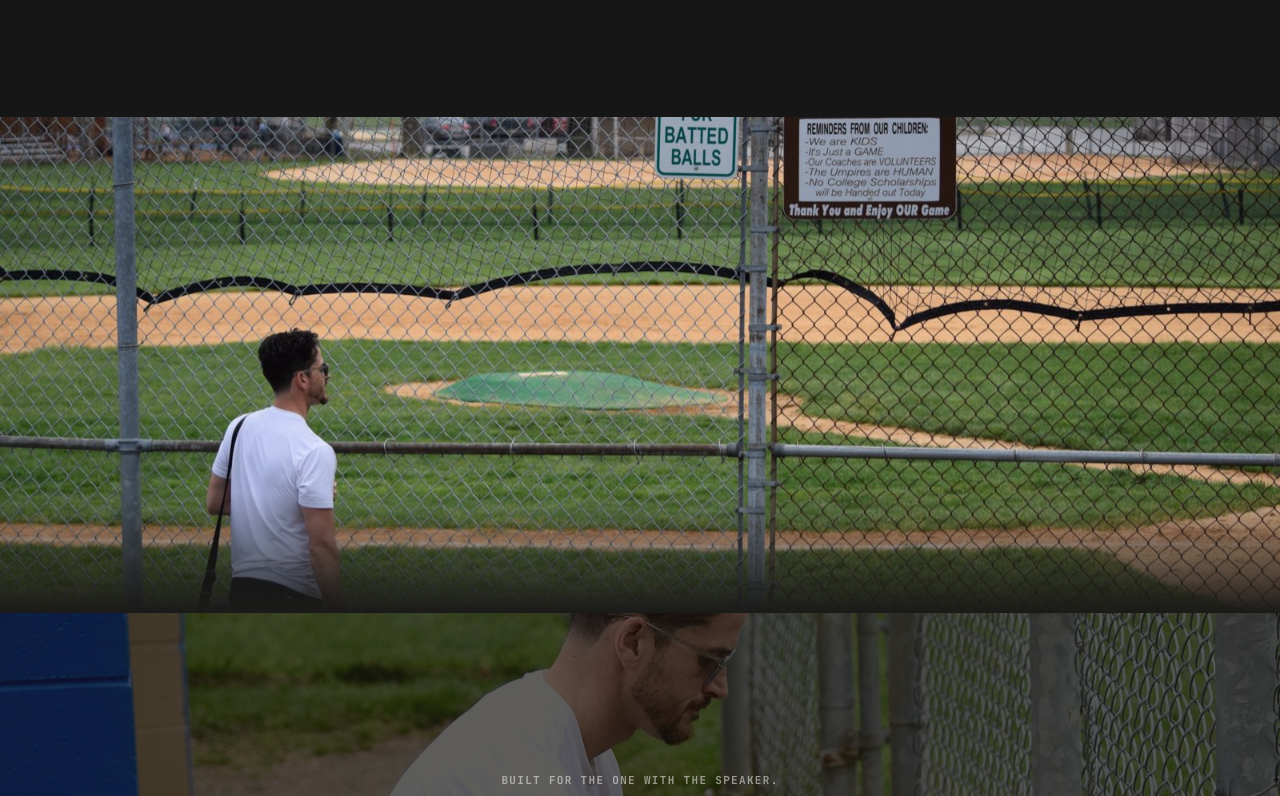
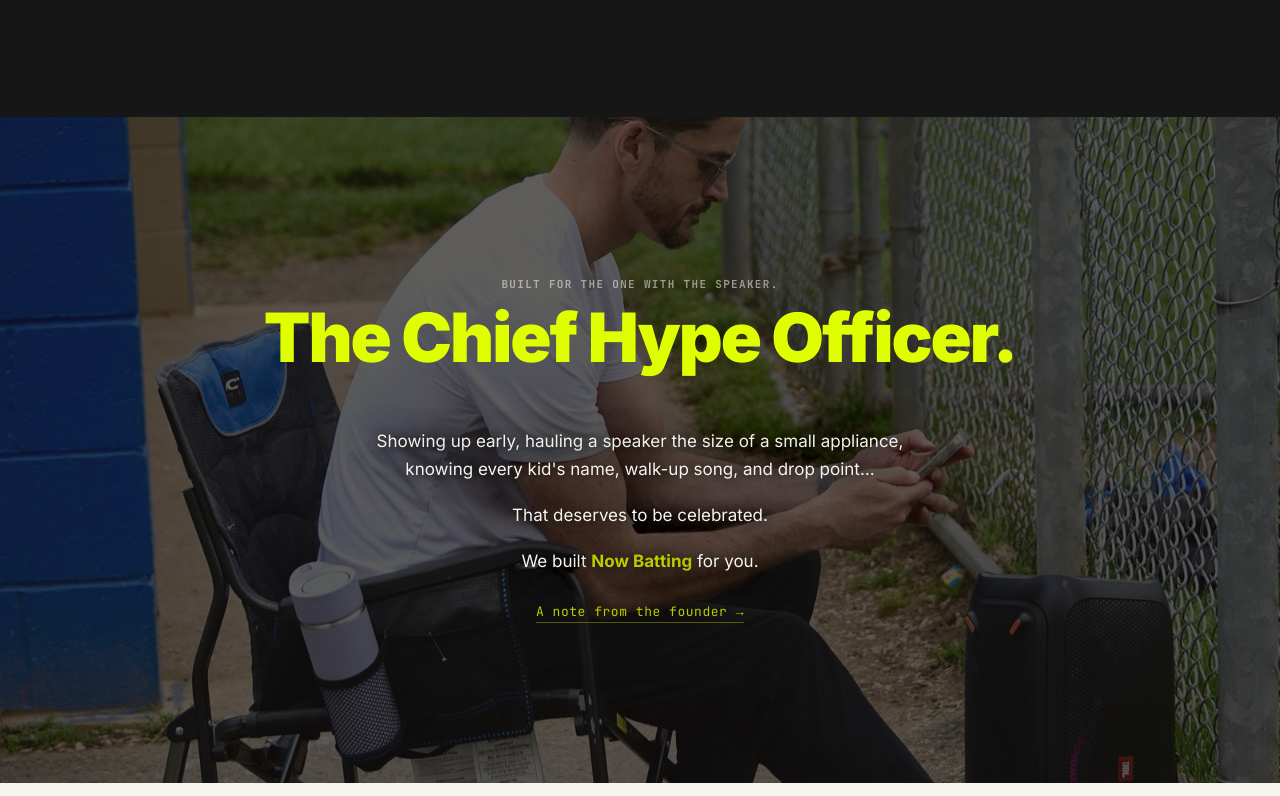
Before and after one commit to andrewtesta1/now-batting-landing, a plain HTML site: page index.html in a window 1280 px wide. Shown: the part 2633-3429 px from the top of the page. Drawn offline with nearby package versions, Linux system fonts and the light colour scheme; a script that the page names is missing.

Commit message:
Landing: remove Gardner field band (duplicative with persona section)

```diff
--- a/index.html
+++ b/index.html
@@ -572,14 +572,6 @@
     /* "You will be..." intro line */
     .persona-you { font-family: var(--font-mono); font-size: 11px; font-weight: 500; letter-spacing: 0.12em; color: var(--txt3); text-transform: uppercase; margin-bottom: 16px; margin-top: -8px; }
 
-    /* ── Field establishing band (Gardner) — full-bleed, no frame ── */
-    .fieldband { padding: 0; background: #1A1A18; line-height: 0; position: relative; }
-    .fieldband-wrap { max-width: none; margin: 0; position: relative; }
-    .fieldband-img { width: 100%; height: 62vh; max-height: 600px; min-height: 340px; object-fit: cover; object-position: 50% 40%; display: block; }
-    /* soft fade into the dark persona section below so it doesn't read as a hard cut */
-    .fieldband-wrap::after { content: ''; position: absolute; left: 0; right: 0; bottom: 0; height: 120px; background: linear-gradient(to bottom, rgba(26,26,24,0) 0%, #1A1A18 100%); pointer-events: none; }
-    @media (max-width: 768px) { .fieldband-img { height: 48vh; max-height: 440px; min-height: 300px; } }
-
     /* ── 3. PERSONA ── */
     .persona { padding: 0; }
     .persona-band {
@@ -2563,12 +2555,6 @@
 
 
 <!-- 3. PERSONA + TESTIMONIAL -->
-<section class="fieldband">
-  <div class="fieldband-wrap" data-aos="fade-up">
-    <img src="/cho-gardner-web.jpg" class="fieldband-img" loading="lazy" alt="A youth ballfield behind the backstop; the field sign reads: We are kids, it's just a game, our coaches are volunteers, the umpires are human." width="1600" height="1067">
-  </div>
-</section>
-
 <section class="persona">
   <div class="persona-band" data-aos="fade-up">
     <p class="eyebrow r">Built for the one with the speaker.</p>
```
Also changed, not shown: cho-gardner-web.jpg (deleted).
